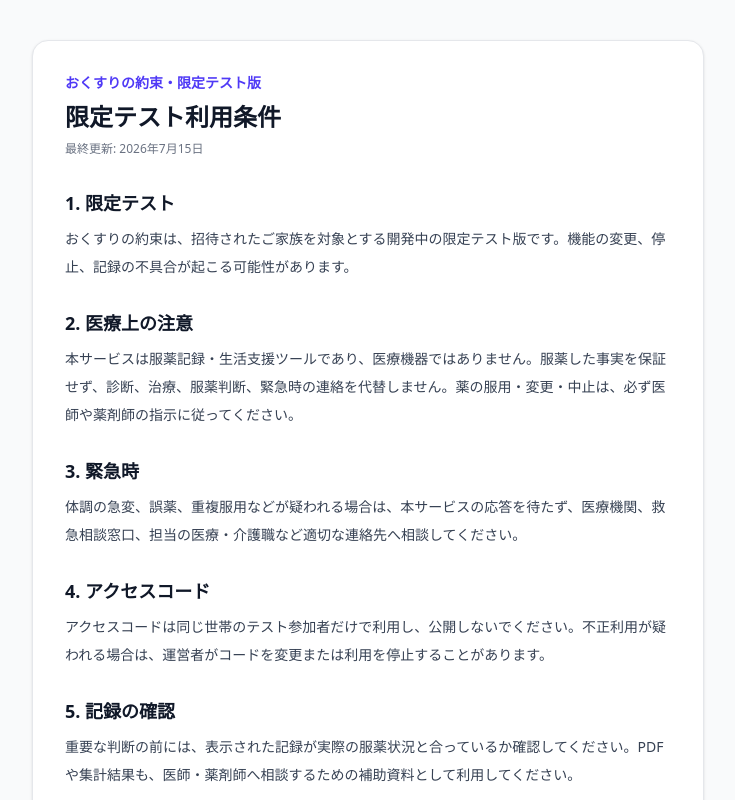
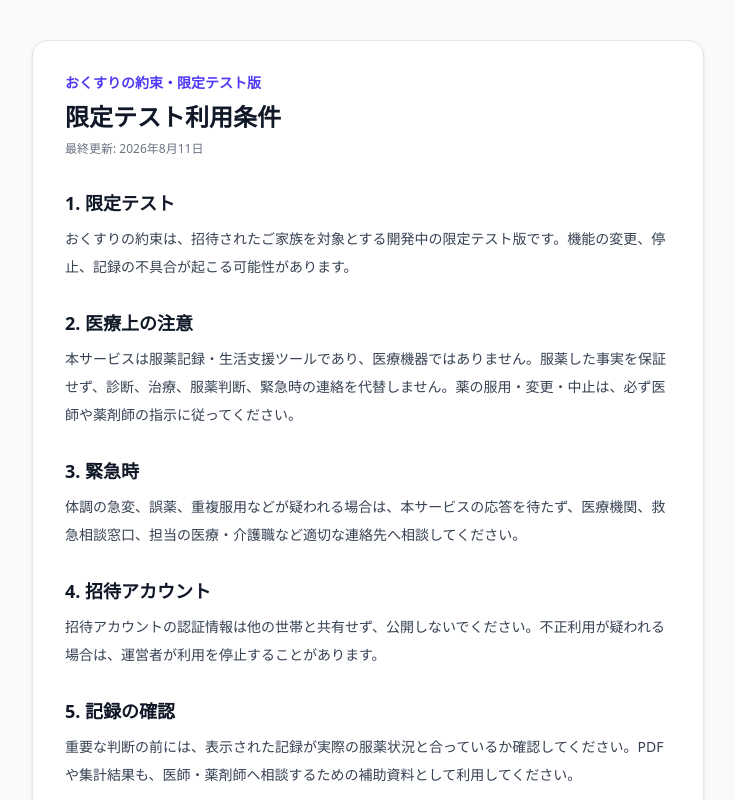
Before and after one commit to larai-w/medication-promise-app, a Next.js app in the folder web/: page /terms in a window 1280 px wide. Shown: the top 800 px of the page, without its empty margins (272-1007 px from the left). Built offline with nearby package versions, Linux system fonts and the light colour scheme.

Commit message:
docs: clarify beta safety and privacy boundaries

```diff
--- a/web/src/app/privacy/page.tsx
+++ b/web/src/app/privacy/page.tsx
@@ -24,7 +24,7 @@ export default function PrivacyPage() {
       </section>
       <section>
         <h2 className="text-lg font-semibold text-gray-900 mb-2">4. 保存と外部サービス</h2>
-        <p>記録の保存とアプリの運用にはAmazon Web Servicesを、音声操作にはAmazon Alexaを利用します。削除後も、障害復旧用バックアップには設定された復旧期間中データが残る場合があります。バックアップは通常の画面から参照できません。法令上必要な場合を除き、目的なく第三者へ情報を提供しません。</p>
+        <p>記録と設定は限定テストへの参加中、または削除を依頼するまで保存します。本人が任意で許可した保存時間の統計は35日以内に自動削除します。記録の保存とアプリの運用にはAmazon Web Servicesを、音声操作にはAmazon Alexaを利用します。削除後も、障害復旧用バックアップには設定された復旧期間中データが残る場合があります。バックアップは通常の画面から参照できません。法令上必要な場合を除き、目的なく第三者へ情報を提供しません。</p>
       </section>
       <section>
         <h2 className="text-lg font-semibold text-gray-900 mb-2">5. 削除と問い合わせ</h2>
--- a/web/src/app/terms/page.tsx
+++ b/web/src/app/terms/page.tsx
@@ -2,7 +2,7 @@ import LegalDocument from '@/components/LegalDocument'
 
 export default function TermsPage() {
   return (
-    <LegalDocument title="限定テスト利用条件" updated="2026年7月15日">
+    <LegalDocument title="限定テスト利用条件" updated="2026年8月11日">
       <section>
         <h2 className="text-lg font-semibold text-gray-900 mb-2">1. 限定テスト</h2>
         <p>おくすりの約束は、招待されたご家族を対象とする開発中の限定テスト版です。機能の変更、停止、記録の不具合が起こる可能性があります。</p>
@@ -16,8 +16,8 @@ export default function TermsPage() {
         <p>体調の急変、誤薬、重複服用などが疑われる場合は、本サービスの応答を待たず、医療機関、救急相談窓口、担当の医療・介護職など適切な連絡先へ相談してください。</p>
       </section>
       <section>
-        <h2 className="text-lg font-semibold text-gray-900 mb-2">4. アクセスコード</h2>
-        <p>アクセスコードは同じ世帯のテスト参加者だけで利用し、公開しないでください。不正利用が疑われる場合は、運営者がコードを変更または利用を停止することがあります。</p>
+        <h2 className="text-lg font-semibold text-gray-900 mb-2">4. 招待アカウント</h2>
+        <p>招待アカウントの認証情報は他の世帯と共有せず、公開しないでください。不正利用が疑われる場合は、運営者が利用を停止することがあります。</p>
       </section>
       <section>
         <h2 className="text-lg font-semibold text-gray-900 mb-2">5. 記録の確認</h2>
--- a/web/src/components/WeeklyReport.tsx
+++ b/web/src/components/WeeklyReport.tsx
@@ -50,7 +50,7 @@ export default function WeeklyReport() {
       </p>
       {data.source === 'ai' && (
         <p className="mt-2 text-[11px] text-gray-400 dark:text-gray-500 leading-relaxed">
-          このレポートはAIが記録データから自動生成したものです。内容に誤りがある場合があります。体調や服薬について気になることがあれば、医師・薬剤師にご相談ください。
+          このレポートはAIが記録データから自動生成した下書きです。ご本人・ご家族が内容を確認し、服薬の判断には使わないでください。体調や服薬について気になることがあれば、医師・薬剤師にご相談ください。
         </p>
       )}
     </div>
```
Also changed, not shown: 1 other file (tests, documents, lock files or other folders).
